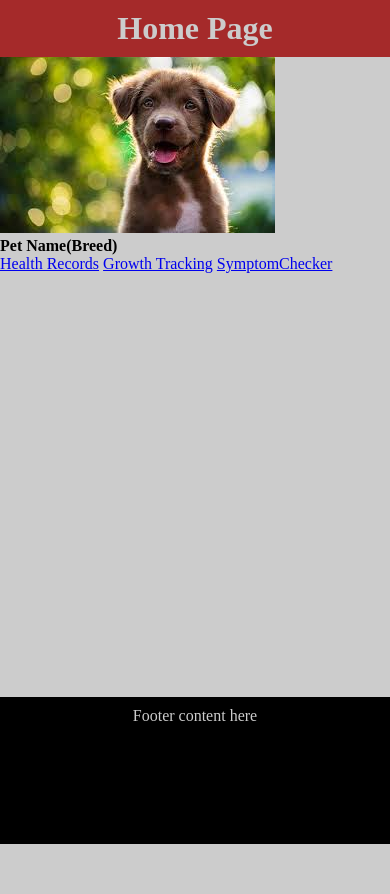
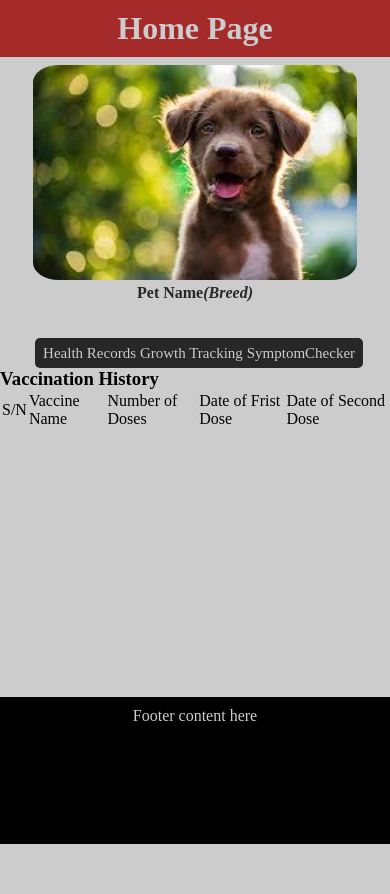
Before and after one commit to CharlesOkechukwu/Happy_pets, a Python web app: template templates/health_tracker.html in a window 390 px wide. Run offline with Jinja, Linux system fonts and the light colour scheme; the template is opened without the code that fills it, so the values that code supplies are empty.

Commit message:
happy pets health tracker header mobile design

```diff
--- a/static/styles/health_tracker.css
+++ b/static/styles/health_tracker.css
@@ -9,6 +9,57 @@
     width: 100vw;
     background-color: #CCCCCC;
     margin-top: 100px;
+}
+
+/* mobile version styles */
+.container .profile-icon {
+    height: 30%;
+    width: 100%;
+    padding: 15px 0 0 0;
+    color: #272727;
+    text-align: center;
+}
+
+/* style image mobile view */
+.container .profile-icon img {
+    height: 85%;
+    width: auto;
+    border-radius: 8%;
+}
+
+/* style bracket text */
+.container .profile-icon h4 span {
+    font-style: italic;
+}
+
+/* style main content */
+.container .content {
+    width: 100%;
+    height: auto;
+    margin-top: 20px;
+}
+
+/* style nav-bar  mobile view */
+.container .content .nav-bar {
+    background-color: #272727;
+    width: 80%;
+    height: 30px;
+    margin: 0 9%;
+    display: flex;
+    align-items: center;
+    justify-content: space-between;
+    padding: 0 8px;
+    border-radius: 5px;
+    font-size: 15px;
+}
+
+.container .content .nav-bar a {
+    color: #CCCCCC;
+    text-decoration: none;
+}
+
+.container .content .nav-bar a:hover {
+    color: #EF7676;
 }
 
 /* style for destop view health tracker header */
--- a/templates/health_tracker.html
+++ b/templates/health_tracker.html
@@ -24,6 +24,18 @@
                     <a href="#" class="mini-nav">Growth Tracking</a>
                     <a href="#" class="mini-nav">SymptomChecker</a>
                 </div>
+                <div class="health-records">
+                    <h3>Vaccination History</h3>
+                    <table class="vaccination">
+                        <tr>
+                            <td>S/N</td>
+                            <td>Vaccine Name</td>
+                            <td>Number of Doses</td>
+                            <td>Date of Frist Dose</td>
+                            <td>Date of Second Dose</td>
+                        </tr>
+                    </table>
+                </div>
             </div>
         </div>
     </main>
```
